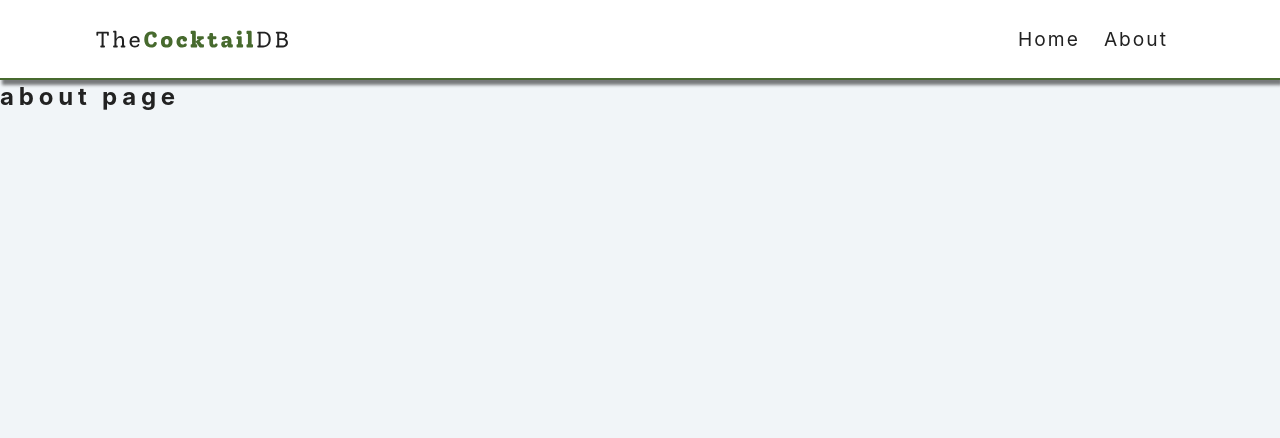
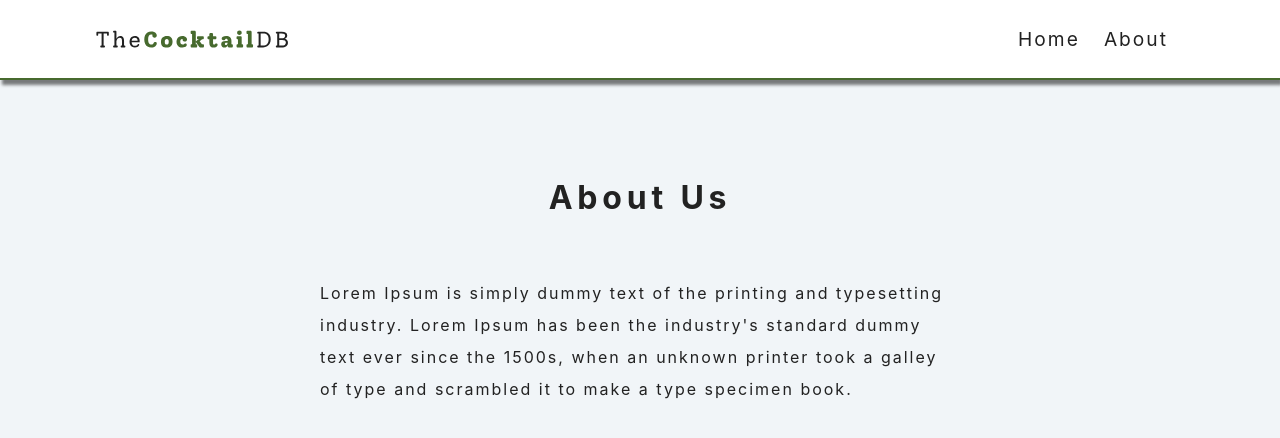
Before and after one commit to FelipeFerreiraSS/search-list, a React (Create React App) app: page /about in a window 1280 px wide. Shown: the top 438 px of the page. Built offline with nearby package versions, Linux system fonts and the light colour scheme.

Commit message:
about page

```diff
--- a/src/pages/About.js
+++ b/src/pages/About.js
@@ -2,9 +2,15 @@
 
 const About = () => {
   return (
-    <div>
-      <h2>about page</h2>
-    </div>
+    <section className="section about-section">
+      <h1 className="section-title">about us</h1>
+      <p>
+        Lorem Ipsum is simply dummy text of the printing and typesetting
+        industry. Lorem Ipsum has been the industry's standard dummy
+        text ever since the 1500s, when an unknown printer took a galley
+        of type and scrambled it to make a type specimen book.
+      </p>
+    </section>
   )
 }
 
```
